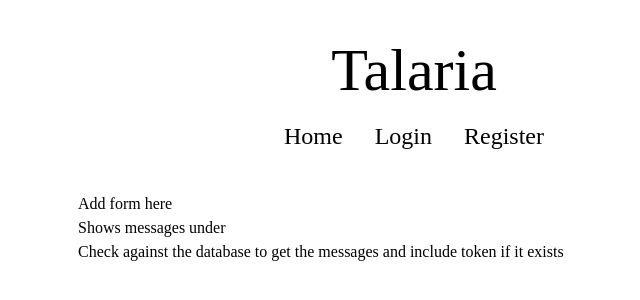
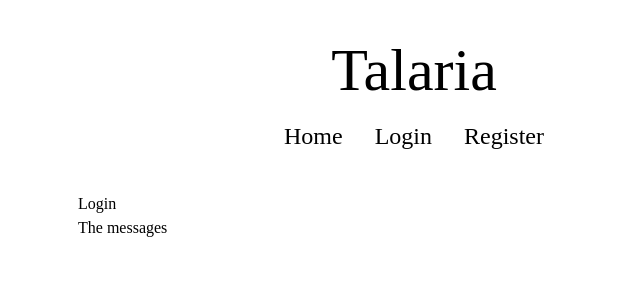
Before and after one commit to justEstif/project_members_only_client, a React (Vite) app: page / in a window 1280 px wide. Shown: the top 300 px of the page, without its empty margins (226-866 px from the left). Built offline with nearby package versions, Linux system fonts and the light colour scheme; a web font is replaced by a local one.

Commit message:
feat: add messages form

```diff
--- a/src/Home.tsx
+++ b/src/Home.tsx
@@ -1,16 +1,71 @@
+import { FieldValues, useForm } from "react-hook-form";
+import useStore from "./store";
+import { SInput } from "./StyledComponents";
+
+/**
+ * @description the messages in the db
+ */
+const Messages = () => {
+  return <div>The messages</div>;
+};
+
+/**
+ * @description the new message form that is only accessible to logged in users
+ */
+const MessageForm = () => {
+  type FormData = {
+    message: string;
+  };
+  const { register, handleSubmit } = useForm<FormData>();
+  // const token = useStore((state) => state.auth?.token);
+  const onSubmit = (values: FieldValues) => {
+    // TODO: call api here
+    console.log(values);
+  };
+
+  return (
+    <form onSubmit={handleSubmit(onSubmit)}>
+      <label>
+        <div className="flex gap-3">
+          <button type="submit">
+            <svg
+              xmlns="http://www.w3.org/2000/svg"
+              fill="none"
+              viewBox="0 0 24 24"
+              strokeWidth={1.5}
+              stroke="currentColor"
+              className="w-6 h-6"
+            >
+              <path
+                strokeLinecap="round"
+                strokeLinejoin="round"
+                d="M12 9v6m3-3H9m12 0a9 9 0 11-18 0 9 9 0 0118 0z"
+              />
+            </svg>
+          </button>
+
+          <SInput
+            type="message"
+            placeholder="Enter your message"
+            {...register("message", { required: true })}
+          />
+        </div>
+      </label>
+    </form>
+  );
+};
+
 /**
  * @description home page
  * @returns new message form, and messages
  */
 const Home = () => {
+  const auth = useStore((state) => state.auth);
   return (
     <div className="container my-10 mx-auto font-heading">
-      Add form here
-      <br />
-      Shows messages under
-      <br />
-      Check against the database to get the messages and include token if it
-      exists
+      {/* TODO: Don't show the form if there is no user */}
+      {auth ? <MessageForm /> : <span>Login</span>}
+      <Messages />
     </div>
   );
 };
```
Also changed, not shown: notes/notes-2.md (+5 -1 lines).
